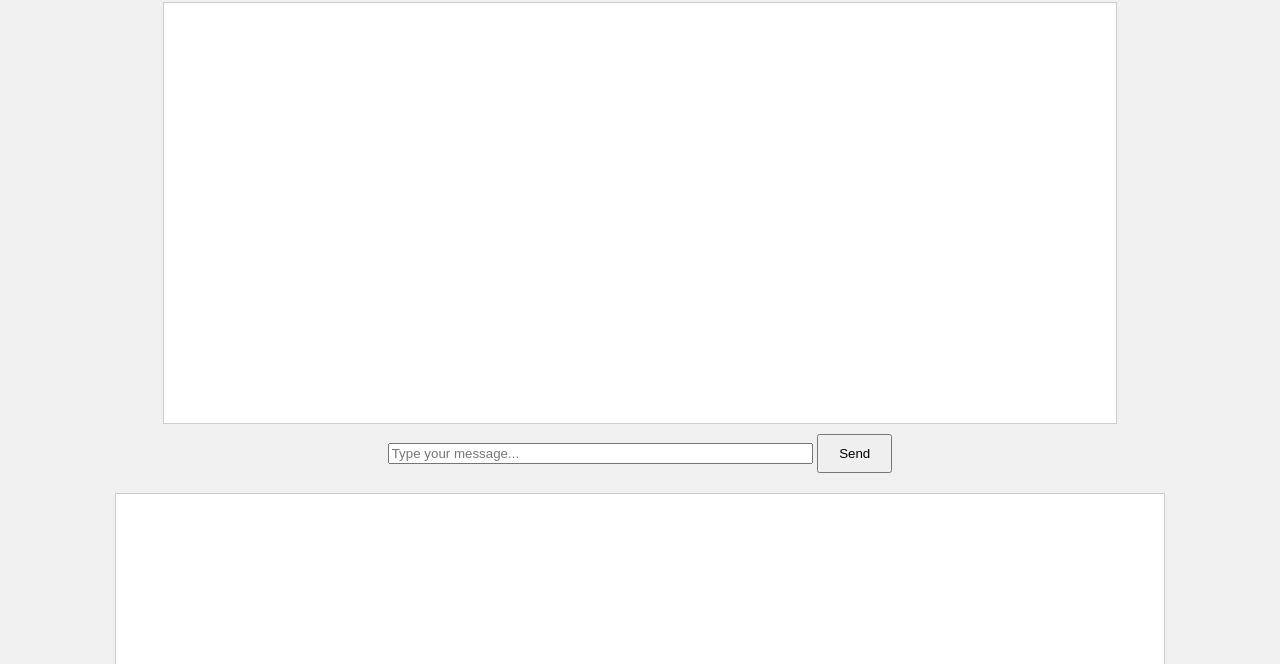
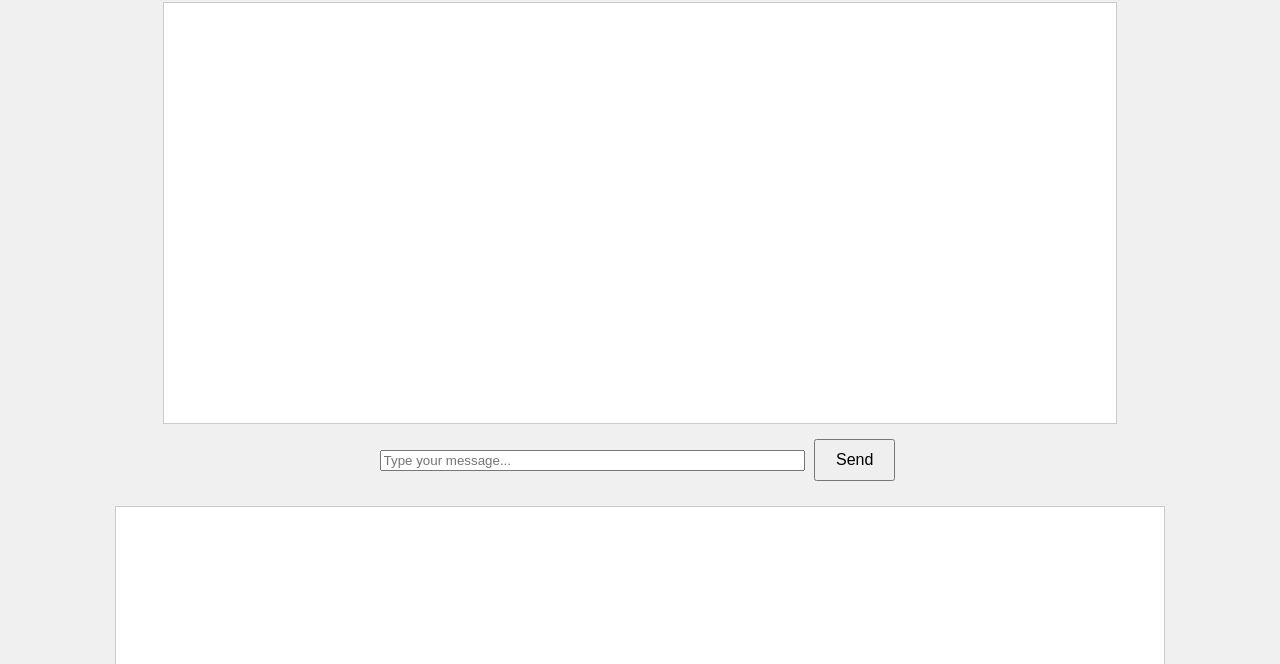
Before and after one commit to codemum33/HABA-AI, a plain HTML site: page index.html in a window 1280 px wide. Shown: the part 136-800 px from the top of the page. Drawn offline with Linux system fonts and the light colour scheme.

Commit message:
Update style.css

```diff
--- a/style.css
+++ b/style.css
@@ -60,3 +60,8 @@ body {
 button {
   padding: 10px 20px;
 }
+button {
+    padding: 10px 20px;
+    margin: 5px;
+    font-size: 16px;
+}
```
